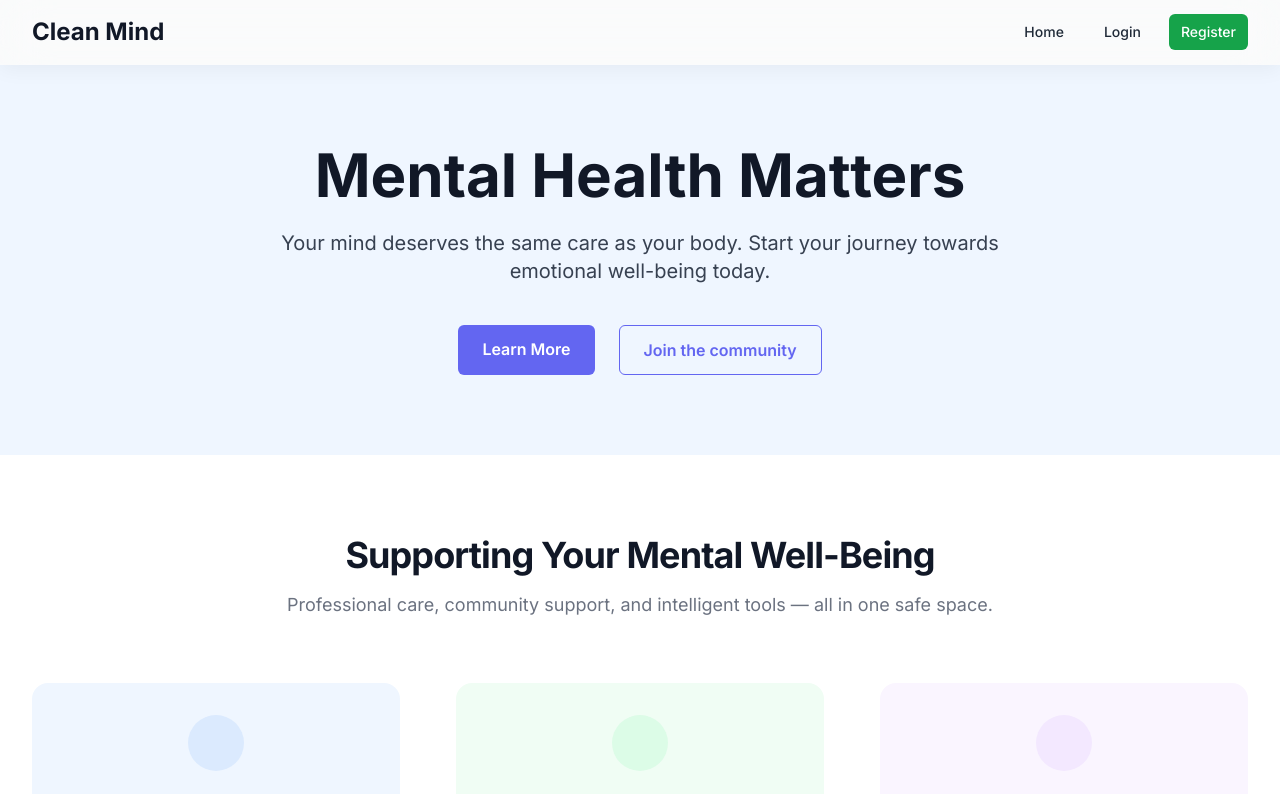
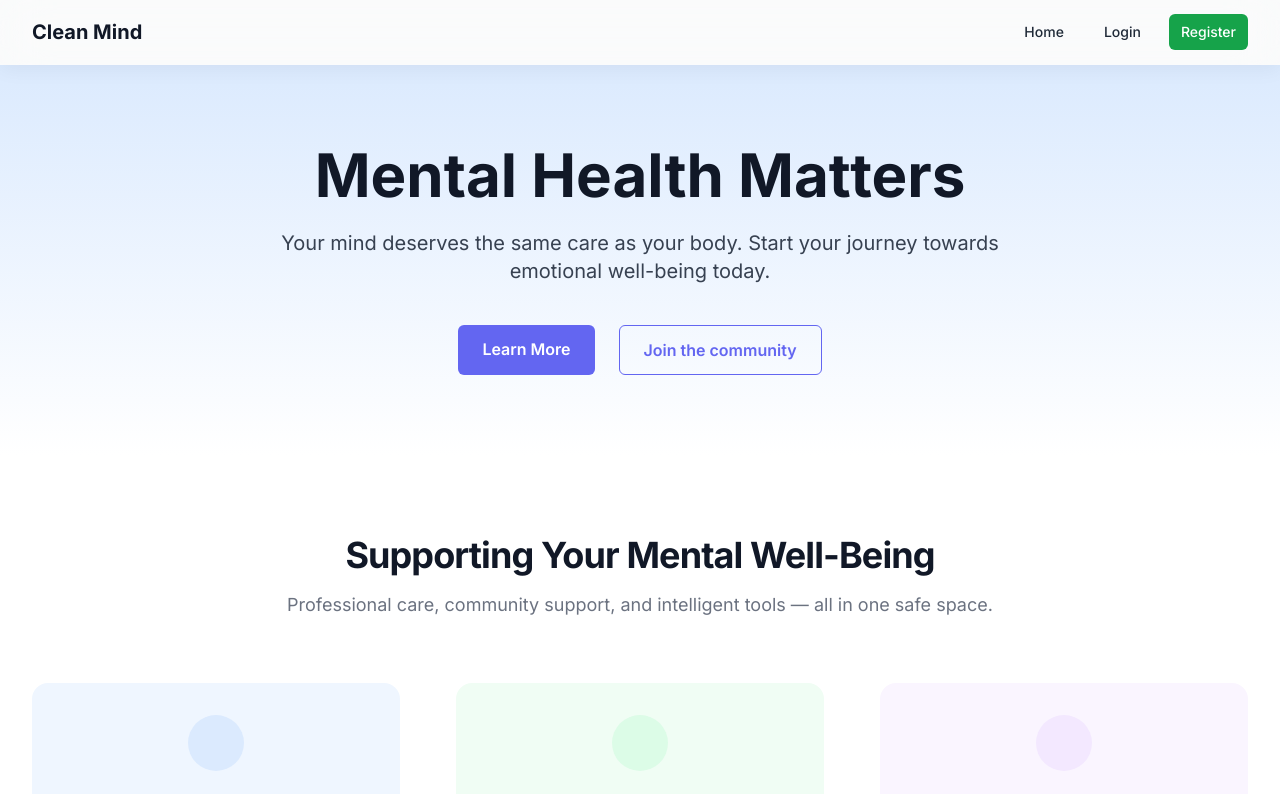
Before and after one commit to veryahsan/clean_mind_client, a React (Vite) app: page / in a window 1280 px wide. Shown: the top 794 px of the page. Built offline with nearby package versions, Linux system fonts and the light colour scheme; some icons are missing; the HTML template or start-up script is replaced by a standard one.

Commit message:
fixed UI for navbar and hero section

```diff
--- a/src/components/layout/Navbar.jsx
+++ b/src/components/layout/Navbar.jsx
@@ -22,7 +22,7 @@ const Navbar = () => {
         <div className="flex justify-between h-16 items-center">
           <RouterLink
             to="/"
-            className="text-2xl font-bold text-gray-900 dark:text-white"
+            className="text-xl font-bold text-gray-900 dark:text-white"
           >
             Clean Mind
           </RouterLink>
--- a/src/pages/home/components/Hero.jsx
+++ b/src/pages/home/components/Hero.jsx
@@ -1,7 +1,7 @@
 import React from "react";
 
 const Hero = () => (
-  <section className="bg-blue-50 dark:bg-gray-900 py-20 px-4 text-center">
+  <section className="bg-gradient-to-b from-blue-100 to-white dark:from-gray-800 dark:to-gray-950 py-20 px-4 text-center">
     <div className="mx-auto max-w-3xl">
       <h1 className="text-5xl sm:text-6xl font-bold text-gray-900 dark:text-white mb-6">
         Mental Health Matters
```
